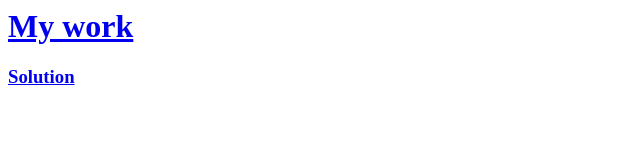
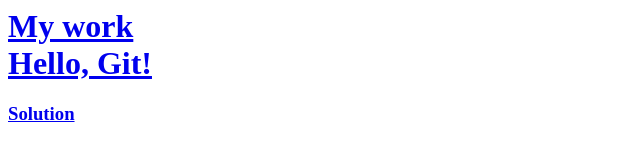
Before and after one commit to arturmzf/git_test, a plain HTML site: page public_html/index.html in a window 1280 px wide. Shown: the whole page, without its empty margins (0-640 px from the left). Drawn offline with Linux system fonts and the light colour scheme.

Commit message:
h1 was modified

```diff
--- a/public_html/index.html
+++ b/public_html/index.html
@@ -9,6 +9,8 @@
 		<a href="date.php">
 			<h1>
 				My work
+				<br />
+				Hello, Git!
 			</h1>
 		</a>
 		<a href="datedone.php">
```
